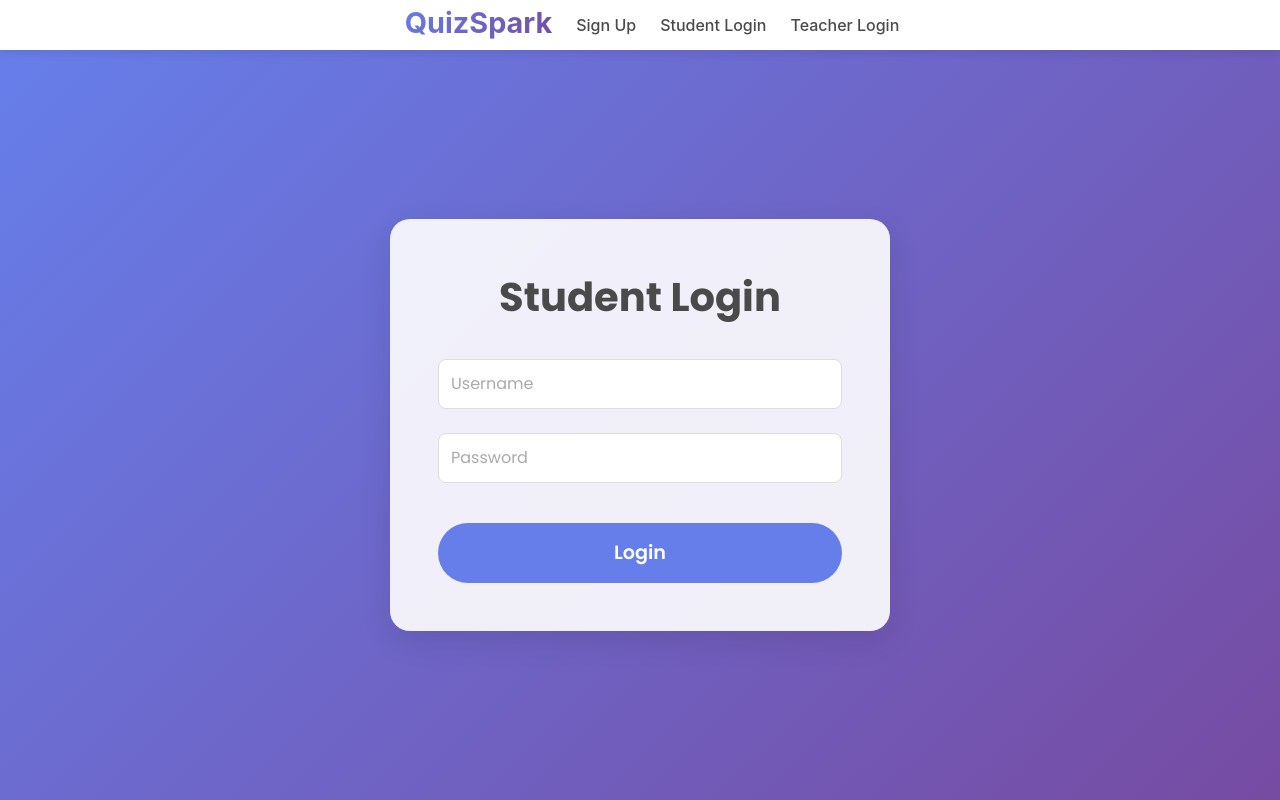
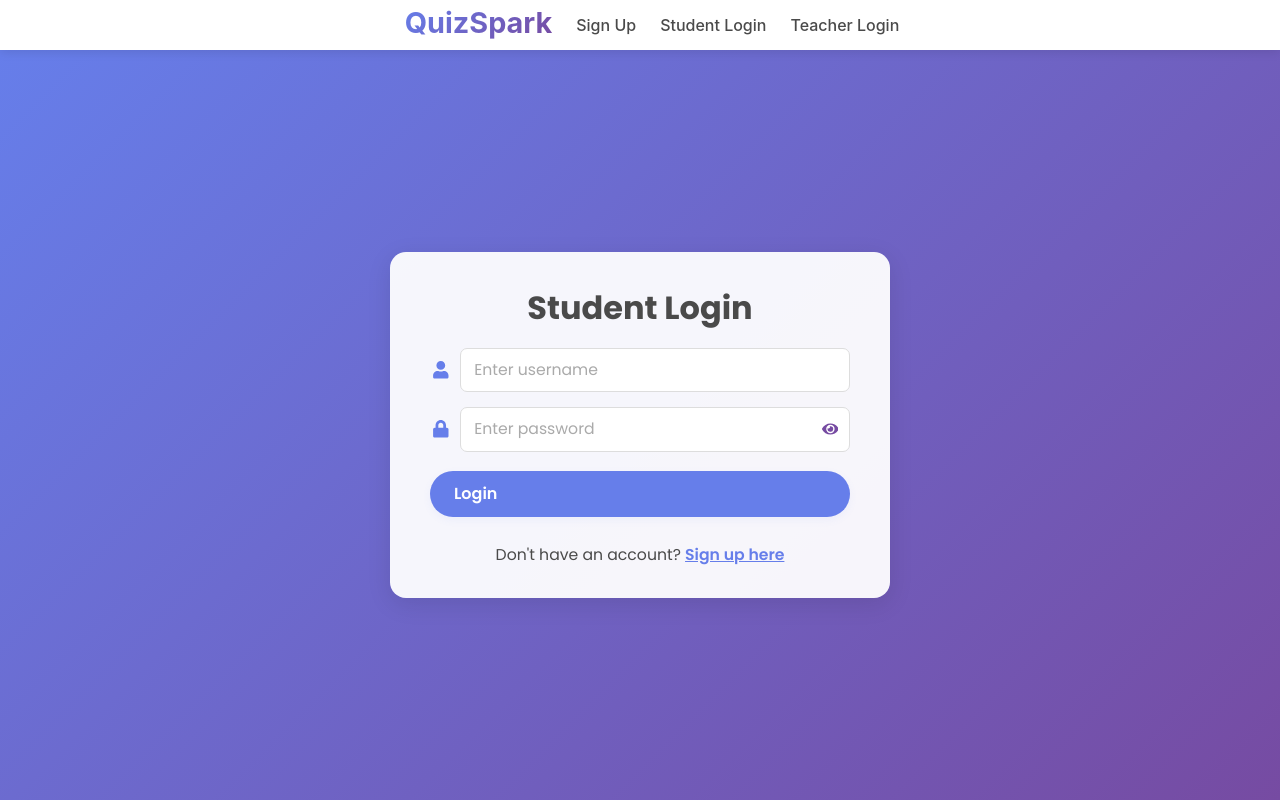
Before and after one commit to AkashChintaluri/quizspark_supabse, a React (Vite) app: page /student-login in a window 1280 px wide. Built offline with nearby package versions, Linux system fonts and the light colour scheme.

Commit message:
debugging

```diff
--- a/src/pages/Login.css
+++ b/src/pages/Login.css
@@ -1,4 +1,3 @@
-/* Login.css */
 .login {
     font-family: 'Poppins', sans-serif;
     background: linear-gradient(135deg, #667eea 0%, #764ba2 100%);
@@ -10,125 +9,189 @@
 }
 
 .login-content {
-    background-color: rgba(255, 255, 255, 0.9);
-    border-radius: 20px;
-    padding: 3rem;
-    max-width: 500px; /* Increased max-width for a wider card */
+    background-color: rgba(255, 255, 255, 0.94);
+    border-radius: 16px;
+    padding: 2rem 2.5rem;
+    max-width: 500px;           /* Wider */
     width: 100%;
-    box-shadow: 0 10px 30px rgba(0, 0, 0, 0.1);
+    box-shadow: 0 6px 24px rgba(0, 0, 0, 0.10);
+    display: flex;
+    flex-direction: column;
+    align-items: center;
 }
 
 .login-content h2 {
-    font-size: 2.5rem;
+    font-size: 2rem;            /* Slightly smaller */
     color: #4a4a4a;
-    margin-bottom: 2rem;
+    margin-bottom: 1rem;        /* Less space below heading */
     font-weight: 700;
     text-align: center;
 }
 
 .login-form {
+    width: 100%;
     display: flex;
     flex-direction: column;
-    gap: 1.5rem;
+    gap: 0.9rem;                /* Less vertical gap */
 }
 
 .form-group {
     position: relative;
 }
 
-.form-group input {
+.input-wrapper {
+    display: flex;
+    align-items: center;
+    gap: 0.6rem;
     width: 100%;
-    padding: 0.75rem 1rem;
-    border: 1px solid #ddd;
-    border-radius: 8px;
-    font-size: 1rem;
-    transition: all 0.3s ease;
-    background-color: white;
-    color: #4a4a4a;
+    position: relative;
 }
 
-.form-group input::placeholder {
+.input-wrapper .icon {
+    color: #667eea;
+    font-size: 1.1rem;
+    display: flex;
+    align-items: center;
+    justify-content: center;
+    min-width: 1.3rem;
+}
+
+.input-wrapper input {
+    padding: 0.55rem 0.8rem;
+    border: 1px solid #ddd;
+    border-radius: 7px;
+    font-size: 0.98rem;
+    width: 100%;
+    transition: border 0.3s, box-shadow 0.3s;
+    background: #fff;
+}
+
+.input-wrapper input:focus {
+    border-color: #667eea;
+    box-shadow: 0 0 0 2px rgba(102, 126, 234, 0.14);
+    outline: none;
+}
+
+.input-wrapper input::placeholder {
     color: #aaa;
 }
 
-.form-group input:focus {
+.password-wrapper {
+    position: relative;
+    width: 100%;
+}
+
+.password-toggle {
+    background: none;
+    border: none;
     outline: none;
-    border-color: #667eea;
-    box-shadow: 0 0 0 2px rgba(102, 126, 234, 0.2);
+    position: absolute;
+    right: 10px;
+    top: 50%;
+    transform: translateY(-50%);
+    cursor: pointer;
+    color: #764ba2;
+    font-size: 1.05rem;
+    padding: 0 0.1rem;
+    z-index: 2;
 }
 
 .login-button {
     background-color: #667eea;
     color: white;
     border: none;
-    border-radius: 50px;
-    padding: 1rem 2rem;
-    font-size: 1.2rem;
+    border-radius: 40px;
+    padding: 0.7rem 1.5rem;
+    font-size: 1rem;
     font-weight: 600;
     cursor: pointer;
-    transition: all 0.3s ease;
-    margin-top: 1rem;
-    display: flex;
-    align-items: center;
-    justify-content: center;
-    text-align: center;
+    transition: background 0.22s, transform 0.18s, box-shadow 0.18s;
+    margin-top: 0.3rem;
     width: 100%;
+    box-shadow: 0 3px 8px rgba(102, 126, 234, 0.07);
 }
 
 .login-button:hover {
     background-color: #5a6edb;
-    transform: translateY(-3px);
-    box-shadow: 0 6px 12px rgba(0, 0, 0, 0.1);
+    transform: translateY(-1px);
+    box-shadow: 0 6px 16px rgba(102, 126, 234, 0.10);
 }
 
-.login-button:disabled {
-    background-color: #a0aec0;
-    cursor: not-allowed;
-    transform: none;
-    box-shadow: none;
+.signup-link {
+    margin-top: 0.7rem;
+    text-align: center;
+    color: #4a4a4a;
+    font-size: 0.98rem;
+}
+
+.link-button {
+    background: none;
+    border: none;
+    color: #667eea;
+    font-weight: 600;
+    cursor: pointer;
+    text-decoration: underline;
+    padding: 0;
+    font-size: 0.98rem;
+    transition: color 0.18s;
+}
+
+.link-button:hover {
+    color: #764ba2;
 }
 
 .error-message {
-    color: #e53e3e;
-    font-size: 0.9rem;
-    margin-top: 0.5rem;
+    background-color: #fed7d7;
+    color: #c53030;
+    border-radius: 7px;
+    padding: 0.5rem 0.9rem;
+    margin-bottom: 0.3rem;
+    display: flex;
+    align-items: center;
+    font-size: 0.95rem;
+    gap: 0.45rem;
+    border: 1px solid #feb2b2;
 }
 
-.popup {
+.popup.success {
     position: fixed;
     bottom: 20px;
     right: 20px;
     background-color: #48bb78;
     color: white;
-    padding: 1rem 2rem;
-    border-radius: 8px;
-    font-size: 1rem;
-    box-shadow: 0 4px 6px rgba(0, 0, 0, 0.1);
-    animation: slideIn 0.3s ease-out;
+    padding: 0.8rem 1.5rem;
+    border-radius: 7px;
+    font-size: 0.98rem;
+    box-shadow: 0 4px 6px rgba(0, 0, 0, 0.09);
+    display: flex;
+    align-items: center;
+    gap: 0.5rem;
+    animation: fadeIn 0.3s;
+    z-index: 1000;
 }
 
-@keyframes slideIn {
+@keyframes fadeIn {
     from {
-        transform: translateY(100%);
         opacity: 0;
+        transform: translateY(20px);
     }
     to {
+        opacity: 1;
         transform: translateY(0);
-        opacity: 1;
     }
 }
 
-@media (max-width: 768px) {
+/* Responsive design */
+@media (max-width: 700px) {
     .login-content {
-        padding: 2rem;
+        padding: 1.2rem;
+        max-width: 98vw;
     }
-
     .login-content h2 {
-        font-size: 2rem;
+        font-size: 1.2rem;
     }
-
     .login-button {
-        font-size: 1rem;
-        padding: 0.75rem 1.5rem;
+        font-size: 0.95rem;
+        padding: 0.6rem 1rem;
     }
 }
--- a/src/pages/SignupForm.css
+++ b/src/pages/SignupForm.css
@@ -1,4 +1,3 @@
-/* src/components/SignupForm.css */
 .signup {
     font-family: 'Poppins', sans-serif;
     background: linear-gradient(135deg, #667eea 0%, #764ba2 100%);
@@ -10,110 +9,128 @@
 }
 
 .signup-content {
-    background-color: rgba(255, 255, 255, 0.9);
-    border-radius: 20px;
-    padding: 3rem;
-    max-width: 600px;
+    background-color: rgba(255, 255, 255, 0.94);
+    border-radius: 18px;
+    padding: 2.2rem 2.8rem;
+    max-width: 500px;
     width: 100%;
-    box-shadow: 0 10px 30px rgba(0, 0, 0, 0.1);
+    box-shadow: 0 8px 24px rgba(0, 0, 0, 0.10);
+    display: flex;
+    flex-direction: column;
+    align-items: center;
 }
 
 .signup-content h2 {
-    font-size: 2.5rem;
+    font-size: 2rem;
     color: #4a4a4a;
-    margin-bottom: 1.5rem;
+    margin-bottom: 1.1rem;
     font-weight: 700;
     text-align: center;
 }
 
 .signup-form {
+    width: 100%;
     display: flex;
     flex-direction: column;
-    gap: 1.5rem;
+    gap: 1.1rem;
 }
 
 .form-group {
     position: relative;
 }
 
-.form-group input,
-.form-group select {
-    padding: 0.75rem;
-    border: 1px solid #ddd;
-    border-radius: 8px;
-    font-size: 1rem;
-    transition: all 0.3s ease-in-out;
+.input-wrapper {
+    display: flex;
+    align-items: center;
+    gap: 0.6rem;
     width: 100%;
-}
-
-.form-group input::placeholder,
-.select-placeholder {
-    color: #aaa; /* Subtle placeholder color */
-}
-
-.form-group input:hover,
-.form-group select:hover {
-    border-color: #667eea; /* Subtle hover effect */
-}
-
-.form-group input:focus,
-.form-group select:focus {
-    outline: none;
-    border-color: #667eea;
-    box-shadow: 0 0 0 2px rgba(102, 126, 234, 0.2);
-}
-
-/* Styling for the "I am a" dropdown */
-.select-group {
     position: relative;
 }
 
-.select-placeholder {
-    position: absolute;
-    top: -1rem; /* Adjusted position */
-    left: 12px; /* Aligned with input padding */
-    background-color: white; /* Matches form background */
-    padding-left: 5px; /* Small padding for better readability */
-    padding-right: 5px; /* Matches left padding */
-    font-size: 0.9rem; /* Slightly smaller than input text */
-    color: #4a4a4a; /* Neutral color for label */
+.input-wrapper .icon {
+    color: #667eea;
+    font-size: 1.1rem;
+    display: flex;
+    align-items: center;
+    justify-content: center;
+    min-width: 1.3rem;
+}
+
+.input-wrapper input,
+.input-wrapper select {
+    padding: 0.6rem 0.8rem;
+    border: 1px solid #ddd;
+    border-radius: 7px;
+    font-size: 0.98rem;
+    width: 100%;
+    transition: border 0.3s, box-shadow 0.3s;
+    background: #fff;
+}
+
+.input-wrapper input:focus,
+.input-wrapper select:focus {
+    border-color: #667eea;
+    box-shadow: 0 0 0 2px rgba(102, 126, 234, 0.15);
+    outline: none;
+}
+
+.input-wrapper input::placeholder {
+    color: #aaa;
+}
+
+.input-wrapper select {
+    cursor: pointer;
 }
 
 .signup-button {
     background-color: #667eea;
     color: white;
     border: none;
-    border-radius: 50px;
-    padding: 1rem 2rem;
-    font-size: 1.2rem;
-    font-weight: bold;
+    border-radius: 40px;
+    padding: 0.8rem 1.7rem;
+    font-size: 1.08rem;
+    font-weight: 600;
     cursor: pointer;
-    transition: all 0.25s ease-in-out;
-    display: flex;
-    align-items: center;
-    justify-content: center;
-    text-align: center;
+    transition: background 0.22s, transform 0.18s, box-shadow 0.18s;
+    margin-top: 0.2rem;
     width: 100%;
+    box-shadow: 0 3px 8px rgba(102, 126, 234, 0.07);
 }
 
 .signup-button:hover {
     background-color: #5a6edb;
-    transform: translateY(-3px);
-    box-shadow: 0 6px 12px rgba(0, 0, 0, 0.1);
+    transform: translateY(-1px);
+    box-shadow: 0 6px 16px rgba(102, 126, 234, 0.10);
 }
 
-/* Popup styling */
+.error-message {
+    background-color: #fed7d7;
+    color: #c53030;
+    border-radius: 7px;
+    padding: 0.5rem 0.9rem;
+    margin-bottom: 0.3rem;
+    display: flex;
+    align-items: center;
+    font-size: 0.95rem;
+    gap: 0.45rem;
+    border: 1px solid #feb2b2;
+}
+
 .popup.success {
     position: fixed;
     bottom: 20px;
     right: 20px;
     background-color: #48bb78;
     color: white;
-    padding: 1rem 2rem;
-    border-radius: 8px;
-    font-size: 1rem;
-    box-shadow: 0 4px 6px rgba(0, 0, 0, 0.1);
-    animation: fadeIn 0.3s ease-out;
+    padding: 0.8rem 1.5rem;
+    border-radius: 7px;
+    font-size: 0.98rem;
+    box-shadow: 0 4px 6px rgba(0, 0, 0, 0.09);
+    display: flex;
+    align-items: center;
+    gap: 0.5rem;
+    animation: fadeIn 0.3s;
+    z-index: 1000;
 }
 
 @keyframes fadeIn {
@@ -128,17 +145,16 @@
 }
 
 /* Responsive design */
-@media (max-width: 768px) {
+@media (max-width: 700px) {
     .signup-content {
-        padding: 2rem;
+        padding: 1.1rem;
+        max-width: 98vw;
     }
-
     .signup-content h2 {
-        font-size: 2rem;
+        font-size: 1.2rem;
     }
-
     .signup-button {
-        font-size: 1rem;
-        padding: 0.75rem 1.5rem;
+        font-size: 0.95rem;
+        padding: 0.6rem 1rem;
     }
 }
--- a/src/pages/StudentLogin.jsx
+++ b/src/pages/StudentLogin.jsx
@@ -1,6 +1,7 @@
 import React, { useState, useEffect } from 'react';
 import { useNavigate } from 'react-router-dom';
 import axios from 'axios';
+import { FaUser, FaLock, FaEye, FaEyeSlash } from 'react-icons/fa';
 import './Login.css';
 
 const API_URL = 'http://ec2-52-66-255-90.ap-south-1.compute.amazonaws.com:3000';
@@ -11,6 +12,7 @@ function StudentLogin() {
     const [isLoading, setIsLoading] = useState(false);
     const [showPopup, setShowPopup] = useState(false);
     const [errorMessage, setErrorMessage] = useState('');
+    const [showPassword, setShowPassword] = useState(false);
 
     useEffect(() => {
         if (showPopup) {
@@ -25,6 +27,10 @@ function StudentLogin() {
     const handleInputChange = (e) => {
         const { id, value } = e.target;
         setFormData((prev) => ({ ...prev, [id]: value }));
+    };
+
+    const togglePasswordVisibility = () => {
+        setShowPassword((prev) => !prev);
     };
 
     const handleSubmit = async (e) => {
@@ -59,42 +65,81 @@ function StudentLogin() {
                 <h2>Student Login</h2>
                 <form className="login-form" onSubmit={handleSubmit}>
                     <div className="form-group">
+                        <div className="input-wrapper">
+                            <span className="icon">
+                                <FaUser />
+                            </span>
                             <input
                                 type="text"
                                 id="username"
                                 value={formData.username}
                                 onChange={handleInputChange}
                                 required
-                            placeholder="Username"
+                                placeholder="Enter username"
                                 autoComplete="username"
                                 disabled={isLoading}
+                                aria-label="Username"
                             />
                         </div>
+                    </div>
                     <div className="form-group">
+                        <div className="input-wrapper password-wrapper">
+                            <span className="icon">
+                                <FaLock />
+                            </span>
                             <input
-                            type="password"
+                                type={showPassword ? 'text' : 'password'}
                                 id="password"
                                 value={formData.password}
                                 onChange={handleInputChange}
                                 required
-                            placeholder="Password"
+                                placeholder="Enter password"
                                 autoComplete="current-password"
                                 disabled={isLoading}
+                                aria-label="Password"
                             />
+                            <button
+                                type="button"
+                                className="password-toggle"
+                                onClick={togglePasswordVisibility}
+                                aria-label={showPassword ? 'Hide password' : 'Show password'}
+                                tabIndex={-1}
+                            >
+                                {showPassword ? <FaEyeSlash /> : <FaEye />}
+                            </button>
                         </div>
-                    {errorMessage && <div className="error-message">{errorMessage}</div>}
+                    </div>
+                    {errorMessage && (
+                        <div className="error-message">
+                            <FaUser className="icon" />
+                            {errorMessage}
+                        </div>
+                    )}
                     <button
                         type="submit"
                         className="login-button"
                         disabled={isLoading}
+                        aria-label="Login"
                     >
-                        {isLoading ? 'Logging In...' : 'Login'}
+                        {isLoading ? 'Logging in...' : 'Login'}
                     </button>
+                    <div className="signup-link">
+                        Don't have an account?{' '}
+                        <button
+                            type="button"
+                            className="link-button"
+                            onClick={() => navigate('/signup')}
+                            aria-label="Navigate to signup"
+                        >
+                            Sign up here
+                        </button>
+                    </div>
                 </form>
             </div>
             {showPopup && (
                 <div className="popup success">
-                    ✔️ Login successful! Redirecting to dashboard...
+                    <FaUser className="icon" />
+                    Login successful! Redirecting to dashboard...
                 </div>
             )}
         </div>
--- a/src/pages/TeacherLogin.jsx
+++ b/src/pages/TeacherLogin.jsx
@@ -1,6 +1,7 @@
 import React, { useState, useEffect } from 'react';
 import { useNavigate } from 'react-router-dom';
 import axios from 'axios';
+import { FaUser, FaLock, FaEye, FaEyeSlash } from 'react-icons/fa';
 import './Login.css';
 
 const API_URL = 'http://ec2-52-66-255-90.ap-south-1.compute.amazonaws.com:3000';
@@ -11,6 +12,7 @@ function TeacherLogin() {
     const [isLoading, setIsLoading] = useState(false);
     const [showPopup, setShowPopup] = useState(false);
     const [errorMessage, setErrorMessage] = useState('');
+    const [showPassword, setShowPassword] = useState(false);
 
     useEffect(() => {
         if (showPopup) {
@@ -25,6 +27,10 @@ function TeacherLogin() {
     const handleInputChange = (e) => {
         const { id, value } = e.target;
         setFormData((prev) => ({ ...prev, [id]: value }));
+    };
+
+    const togglePasswordVisibility = () => {
+        setShowPassword((prev) => !prev);
     };
 
     const handleSubmit = async (e) => {
@@ -56,45 +62,88 @@ function TeacherLogin() {
     return (
         <div className="login">
             <div className="login-content">
+                {/* Optional logo */}
+                {/* <div className="logo">
+                    <img src="/logo.png" alt="App Logo" />
+                </div> */}
                 <h2>Teacher Login</h2>
                 <form className="login-form" onSubmit={handleSubmit}>
                     <div className="form-group">
+                        <div className="input-wrapper">
+                            <span className="icon">
+                                <FaUser />
+                            </span>
                             <input
                                 type="text"
                                 id="username"
                                 value={formData.username}
                                 onChange={handleInputChange}
                                 required
-                            placeholder="Username"
+                                placeholder="Enter username"
                                 autoComplete="username"
                                 disabled={isLoading}
+                                aria-label="Username"
                             />
                         </div>
+                    </div>
                     <div className="form-group">
+                        <div className="input-wrapper password-wrapper">
+                            <span className="icon">
+                                <FaLock />
+                            </span>
                             <input
-                            type="password"
+                                type={showPassword ? 'text' : 'password'}
                                 id="password"
                                 value={formData.password}
                                 onChange={handleInputChange}
                                 required
-                            placeholder="Password"
+                                placeholder="Enter password"
                                 autoComplete="current-password"
                                 disabled={isLoading}
+                                aria-label="Password"
                             />
+                            <button
+                                type="button"
+                                className="password-toggle"
+                                onClick={togglePasswordVisibility}
+                                aria-label={showPassword ? 'Hide password' : 'Show password'}
+                                tabIndex={-1}
+                            >
+                                {showPassword ? <FaEyeSlash /> : <FaEye />}
+                            </button>
                         </div>
-                    {errorMessage && <div className="error-message">{errorMessage}</div>}
+                    </div>
+                    {errorMessage && (
+                        <div className="error-message">
+                            <FaUser className="icon" />
+                            {errorMessage}
+                        </div>
+                    )}
                     <button
                         type="submit"
                         className="login-button"
                         disabled={isLoading}
+                        aria-label="Login"
                     >
-                        {isLoading ? 'Logging In...' : 'Login'}
+                        {isLoading ? 'Logging in...' : 'Login'}
                     </button>
+                    <div className="signup-link">
+                        Don't have an account?{' '}
+                        <button
+                            type="button"
+                            className="link-button"
+                            onClick={() => navigate('/teacher-signup')}
+                            aria-label="Navigate to signup"
+                        >
+                            Sign up here
+                        </button>
+                    </div>
                 </form>
             </div>
             {showPopup && (
                 <div className="popup success">
-                    ✔️ Login successful! Redirecting to dashboard...
+                    <FaUser className="icon" />
+                    Login successful! Redirecting to dashboard...
                 </div>
             )}
         </div>
```
Also changed, not shown: src/pages/SignupForm.jsx (+19 -2 lines), 1 other file (tests, documents, lock files or other folders). Lines whose indentation alone changed are shown as unchanged.
